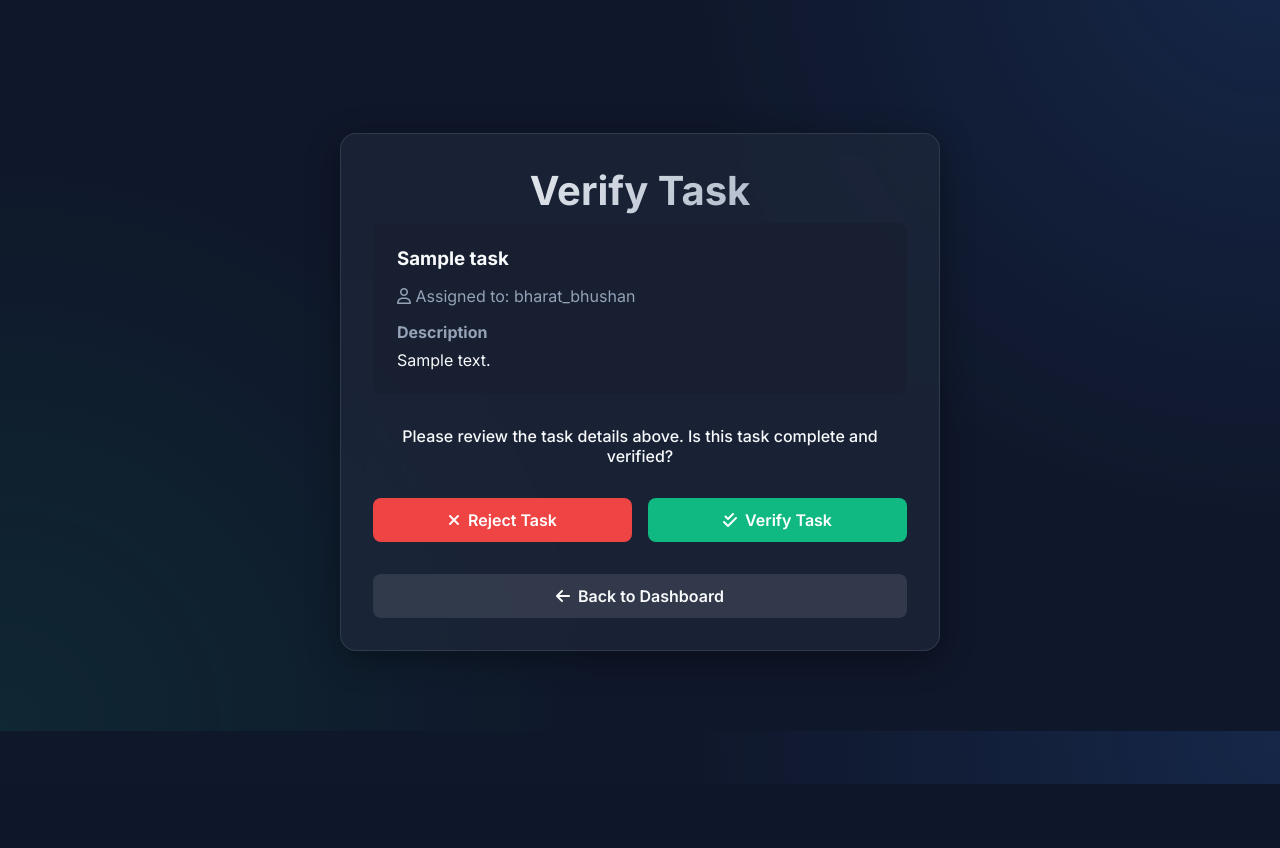
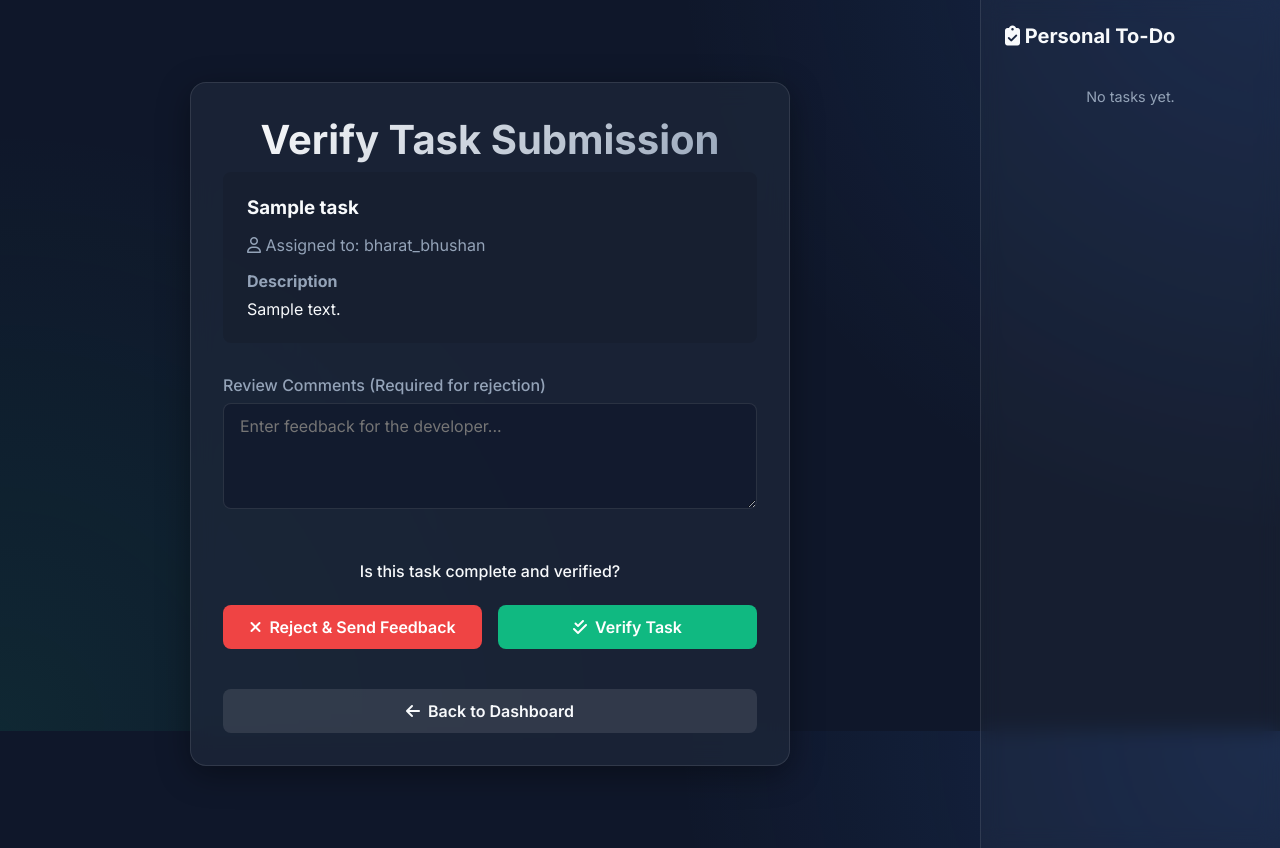
Before and after one commit to Strangemortal/task-manager-devops, a Django app: page /verify-task/1/ in a window 1280 px wide. Shown: the part 69-917 px from the top of the page. Before the commit the page ends 853 px from the top, so only its background shows below. Run offline with Django 5.2, Linux system fonts and the light colour scheme; a user stored in the database is signed in; data comes from the database, SQL or seed files in the repository; tables that the repository leaves empty hold one stand-in row (values such as "Sample post").

Commit message:
new feature

```diff
--- a/TaskAssign/settings.py
+++ b/TaskAssign/settings.py
@@ -61,6 +61,7 @@ TEMPLATES = [
                 'django.template.context_processors.request',
                 'django.contrib.auth.context_processors.auth',
                 'django.contrib.messages.context_processors.messages',
+                'main.context_processors.personal_todos',
             ],
         },
     },
--- a/main/apps.py
+++ b/main/apps.py
@@ -1,6 +1,8 @@
 from django.apps import AppConfig
-
 
 class MainConfig(AppConfig):
     default_auto_field = 'django.db.models.BigAutoField'
     name = 'main'
+
+    def ready(self):
+        import main.signals
--- /dev/null
+++ b/main/context_processors.py
@@ -0,0 +1,8 @@
+from .models import PersonalTodo
+
+def personal_todos(request):
+    if request.user.is_authenticated:
+        return {
+            'sidebar_todos': request.user.personal_todos.all().order_by('is_completed', '-created_at')
+        }
+    return {'sidebar_todos': []}
--- a/main/templates/main/base.html
+++ b/main/templates/main/base.html
@@ -7,6 +7,57 @@
     <title>TaskAssign</title>
     <link rel="stylesheet" href="https://cdnjs.cloudflare.com/ajax/libs/font-awesome/6.4.0/css/all.min.css">
     <link rel="stylesheet" href="{% static 'main/css/style.css' %}">
+    <style>
+        .layout-wrapper {
+            display: flex;
+            min-height: calc(100vh - 70px);
+        }
+        .main-content {
+            flex: 1;
+            padding: 2rem;
+            transition: all 0.3s ease;
+        }
+        .sidebar {
+            width: 300px;
+            background: rgba(255, 255, 255, 0.03);
+            backdrop-filter: blur(10px);
+            border-left: 1px solid var(--glass-border);
+            padding: 1.5rem;
+            display: flex;
+            flex-direction: column;
+            gap: 1.5rem;
+        }
+        .todo-item {
+            display: flex;
+            align-items: flex-start;
+            gap: 0.75rem;
+            padding: 0.75rem;
+            border-radius: 8px;
+            background: rgba(255, 255, 255, 0.02);
+            margin-bottom: 0.5rem;
+            transition: 0.2s;
+        }
+        .todo-item:hover {
+            background: rgba(255, 255, 255, 0.05);
+        }
+        .todo-checkbox {
+            margin-top: 0.25rem;
+            cursor: pointer;
+        }
+        .todo-text {
+            font-size: 0.9rem;
+            flex: 1;
+        }
+        .todo-completed .todo-text {
+            text-decoration: line-through;
+            color: var(--text-muted);
+        }
+        @media (max-width: 1024px) {
+            .sidebar {
+                display: none;
+            }
+        }
+    </style>
 </head>
 <body>
     <nav class="navbar">
@@ -29,9 +80,43 @@
         </ul>
     </nav>
 
-    <div class="container">
-        {% block content %}
-        {% endblock %}
+    <div class="layout-wrapper">
+        <div class="main-content">
+            <div class="container">
+                {% block content %}
+                {% endblock %}
+            </div>
+        </div>
+
+        {% if user.is_authenticated %}
+        <aside class="sidebar">
+            <h3 style="font-size: 1.25rem; margin-bottom: 1rem;"><i class="fa-solid fa-clipboard-check"></i> Personal To-Do</h3>
+            <div class="todo-list">
+                {% for todo in sidebar_todos %}
+                <div class="todo-item {% if todo.is_completed %}todo-completed{% endif %}">
+                    <a href="{% url 'toggle_todo' todo.id %}" class="todo-checkbox">
+                        {% if todo.is_completed %}
+                            <i class="fa-solid fa-square-check" style="color: var(--success-color);"></i>
+                        {% else %}
+                            <i class="fa-regular fa-square" style="color: var(--text-muted);"></i>
+                        {% endif %}
+                    </a>
+                    <div class="todo-text">
+                        {{ todo.text }}
+                        {% if todo.task %}
+                        <br>
+                        <small style="color: var(--accent-color); font-size: 0.75rem;">
+                            <a href="{% url 'task_detail' todo.task.id %}" style="color: inherit;">View Task <i class="fa-solid fa-arrow-up-right-from-square"></i></a>
+                        </small>
+                        {% endif %}
+                    </div>
+                </div>
+                {% empty %}
+                <p style="color: var(--text-muted); font-size: 0.9rem; text-align: center;">No tasks yet.</p>
+                {% endfor %}
+            </div>
+        </aside>
+        {% endif %}
     </div>
 </body>
 </html>
--- a/main/templates/main/verify_task.html
+++ b/main/templates/main/verify_task.html
@@ -3,7 +3,7 @@
 {% block content %}
 <div class="auth-wrapper">
     <div class="auth-card glass-panel" style="max-width: 600px;">
-        <h2 class="page-title text-center mb-4">Verify Task</h2>
+        <h2 class="page-title text-center mb-4">Verify Task Submission</h2>
 
         <div style="background: rgba(0,0,0,0.1); padding: 1.5rem; border-radius: 8px; margin-bottom: 2rem;">
             <h3 class="mb-2">{{ task.title }}</h3>
@@ -12,13 +12,19 @@
             <p>{{ task.description }}</p>
         </div>
 
-        <form method="post" action="{% url 'verify_task' task.id %}" style="display: flex; flex-direction: column; gap: 1rem;">
+        <form method="post" action="{% url 'verify_task' task.id %}" style="display: flex; flex-direction: column; gap: 1.5rem;">
             {% csrf_token %}
-            <p style="text-align: center; margin-bottom: 1rem; font-weight: 500;">Please review the task details above. Is this task complete and verified?</p>
+
+            <div class="form-group">
+                <label for="comment">Review Comments (Required for rejection)</label>
+                <textarea name="comment" id="comment" rows="4" placeholder="Enter feedback for the developer..."></textarea>
+            </div>
+
+            <p style="text-align: center; font-weight: 500;">Is this task complete and verified?</p>
 
             <div style="display: flex; gap: 1rem;">
                 <button type="submit" name="verified" value="False" class="btn btn-danger" style="flex: 1;">
-                    <i class="fa-solid fa-xmark"></i> Reject Task
+                    <i class="fa-solid fa-xmark"></i> Reject & Send Feedback
                 </button>
                 <button type="submit" name="verified" value="True" class="btn btn-success" style="flex: 1;">
                     <i class="fa-solid fa-check-double"></i> Verify Task
--- a/main/urls.py
+++ b/main/urls.py
@@ -14,4 +14,6 @@ urlpatterns = [
     path('reject-task/<int:task_id>/', views.reject_task, name='reject_task'),
     path('tasks/', views.task_list, name='task_list'),
     path('approve-user/<int:user_id>/', views.approve_user, name='approve_user'),
+    path('task/<int:task_id>/update-status/<str:new_status>/', views.update_task_status, name='update_task_status'),
+    path('todo/toggle/<int:todo_id>/', views.toggle_todo, name='toggle_todo'),
 ]
--- a/main/views.py
+++ b/main/views.py
@@ -1,61 +1,36 @@
 from django.shortcuts import render, redirect, get_object_or_404
 from django.contrib.auth import authenticate, login, logout
 from django.contrib.auth.decorators import login_required
-from .models import Task, Comment, VerificationRequest, User
+from .models import Task, Comment, VerificationRequest, User, PersonalTodo
 from .forms import RegisterForm, TaskForm, CommentForm
 from django.contrib.auth.forms import AuthenticationForm
 from django.contrib.auth.decorators import user_passes_test
 from django.contrib.auth.models import Group, Permission
 from django.contrib.contenttypes.models import ContentType
-from django.http import HttpResponse
-from django.contrib.auth.decorators import login_required
+from django.http import HttpResponse, HttpResponseForbidden
 from django.http import HttpResponseBadRequest
-from django.shortcuts import get_object_or_404, redirect
-from .models import Task
-def assign_role_to_user(user, group_name):
-    group = Group.objects.get(name=group_name)
-    user.groups.add(group)
-    user.save()
+
+# Helper: Superuser Check
+def is_superuser(user):
+    return user.is_superuser
+
 @login_required
 def update_task_status(request, task_id, new_status):
-    # Define allowed status transitions
     valid_statuses = ['To Do', 'In Progress', 'Review', 'Completed']
+    if new_status not in valid_statuses:
+        return HttpResponseBadRequest("Invalid task status.")
 
-    if new_status not in valid_statuses:
-        return HttpResponseBadRequest("Invalid task status.")  # More appropriate than HttpResponse
+    task = get_object_or_404(Task, id=task_id)
 
-    task: Task = get_object_or_404(Task, id=task_id)
-
-    # Optional: enforce rules like only assignee or superuser can update status
+    # Only assignee or admin can update status
     if request.user != task.assignee and not request.user.is_superuser:
-        return HttpResponseBadRequest("Permission denied.")
+        return HttpResponseForbidden("Permission denied.")
 
     task.status = new_status
     task.save()
 
     return redirect('task_detail', task_id=task.id)
 
-
-def assign_roles(request):
-    # Create groups (roles)
-    admin_group, created = Group.objects.get_or_create(name='Admin')
-    manager_group, created = Group.objects.get_or_create(name='Manager')
-    user_group, created = Group.objects.get_or_create(name='User')
-
-    # Assign permissions to Admin (Full access)
-    admin_permissions = Permission.objects.all()
-    admin_group.permissions.set(admin_permissions)
-
-    # Assign permissions to Manager (Manage Tasks)
-    task_content_type = ContentType.objects.get_for_model(Task)
-    manager_permissions = Permission.objects.filter(content_type=task_content_type)
-    manager_group.permissions.set(manager_permissions)
-
-    # Assign basic permissions to User (View and Create Tasks)
-    user_permissions = Permission.objects.filter(codename__in=['add_task', 'view_task'])
-    user_group.permissions.set(user_permissions)
-
-    return HttpResponse("Roles and permissions assigned.")
 # User Registration
 def register(request):
     if request.method == 'POST':
@@ -107,17 +82,23 @@ def home(request):
 # User Dashboard
 @login_required
 def dashboard(request):
-    if request.user.role == 'admin':
+    if request.user.is_superuser:
         tasks = Task.objects.all()
     else:
-        tasks = request.user.task_set.all()
+        tasks = Task.objects.filter(assignee=request.user)
     return render(request, 'main/dashboard.html', {'tasks': tasks})
 
 # Task Details and Comments
 @login_required
 def task_detail(request, task_id):
     task = get_object_or_404(Task, id=task_id)
-    comments = Comment.objects.filter(task=task)
+
+    # Visibility Check: Only assignee or admin
+    if request.user != task.assignee and not request.user.is_superuser:
+        return HttpResponseForbidden("You do not have permission to view this task.")
+
+    comments = Comment.objects.filter(task=task).order_by('-timestamp')
+
     if request.method == 'POST':
         form = CommentForm(request.POST)
         if form.is_valid():
@@ -125,13 +106,14 @@ def task_detail(request, task_id):
             comment.task = task
             comment.user = request.user
             comment.save()
+            return redirect('task_detail', task_id=task.id)
     else:
         form = CommentForm()
+
     return render(request, 'main/task_detail.html', {'task': task, 'comments': comments, 'form': form})
 
 # Task Creation (only for superuser)
-@login_required
-
+@user_passes_test(is_superuser)
 def create_task(request):
     if request.method == 'POST':
         form = TaskForm(request.POST)
@@ -139,14 +121,10 @@ def create_task(request):
             task = form.save(commit=False)
             task.assignee = User.objects.get(id=request.POST.get('assignee'))
             task.save()
-            return redirect('home')
+            return redirect('dashboard')
     else:
         form = TaskForm()
     return render(request, 'main/create_task.html', {'form': form})
-
-# Superuser Check
-def is_superuser(user):
-    return user.is_superuser
 
 @user_passes_test(is_superuser)
 def superuser_dashboard(request):
@@ -161,43 +139,58 @@ def approve_user(request, user_id):
     user.save()
     return redirect('superuser_dashboard')
 
-
 # Task Verification Logic
-@user_passes_test(lambda u: u.is_superuser)
+@user_passes_test(is_superuser)
 def verify_task(request, task_id):
     task = get_object_or_404(Task, id=task_id)
 
     if request.method == 'POST':
-        # Update task status based on verification
         is_verified = request.POST.get('verified') == 'True'
+        review_comment = request.POST.get('comment', '').strip()
+
         if is_verified:
             task.status = 'Verified'
         else:
             task.status = 'Rejected'
+            if review_comment:
+                Comment.objects.create(
+                    task=task,
+                    user=request.user,
+                    text=f"ADMIN REVIEW: {review_comment}"
+                )
         task.save()
-        return redirect('superuser_dashboard')  # Redirect after verification
+        return redirect('superuser_dashboard')
 
     return render(request, 'main/verify_task.html', {'task': task})
 
-# Reject Task Logic
 @user_passes_test(is_superuser)
 def reject_task(request, task_id):
+    # This view can now just redirect to verify_task or we can keep it as a shortcut
     task = get_object_or_404(Task, id=task_id)
     task.status = 'Rejected'
     task.save()
     return redirect('superuser_dashboard')
 
+@login_required
 def task_list(request):
-    tasks = Task.objects.all()
+    if request.user.is_superuser:
+        tasks = Task.objects.all()
+    else:
+        tasks = Task.objects.filter(assignee=request.user)
 
-    # Filter by status if provided in GET parameters
     status_filter = request.GET.get('status')
     if status_filter:
         tasks = tasks.filter(status=status_filter)
 
-    # Search by title if provided
     search_query = request.GET.get('search')
     if search_query:
         tasks = tasks.filter(title__icontains=search_query)
 
     return render(request, 'main/task_list.html', {'tasks': tasks})
+
+@login_required
+def toggle_todo(request, todo_id):
+    todo = get_object_or_404(PersonalTodo, id=todo_id, user=request.user)
+    todo.is_completed = not todo.is_completed
+    todo.save()
+    return redirect(request.META.get('HTTP_REFERER', 'dashboard'))
```
Also changed, not shown: main/models.py (+10 -3 lines), main/signals.py (added, +13 -0 lines), main/templates/main/task_detail.html (+19 -5 lines), main/tests.py (+48 -14 lines), main/migrations/0003_personaltodo.py (added).
